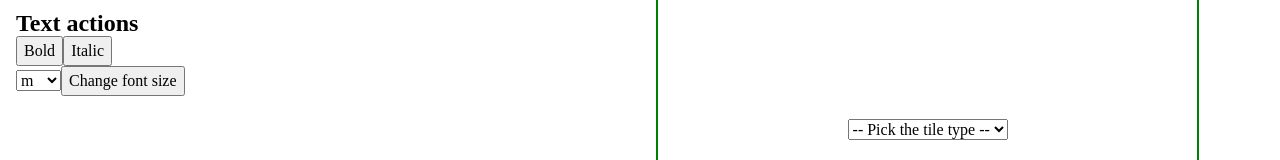
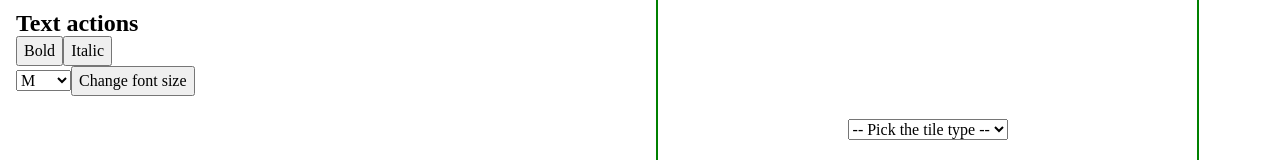
Before and after one commit to riccardofano/paper-sheet-editor, a React (Vite) app: page / in a window 1280 px wide. Shown: the part 271-431 px from the top of the page. Built offline with nearby package versions, Linux system fonts and the light colour scheme.

Commit message:
Make font size values uppercase

```diff
--- a/src/components/TextActions.tsx
+++ b/src/components/TextActions.tsx
@@ -1,6 +1,6 @@
 import { useState } from "react";
 
-const FONT_SIZES = ["xxs", "xs", "s", "m", "l", "xl", "xxl"];
+const FONT_SIZES = ["XXS", "XS", "S", "M", "L", "XL", "XXL"];
 
 export default function TextActions() {
   const [fontSize, setFontSize] = useState(4);
```
